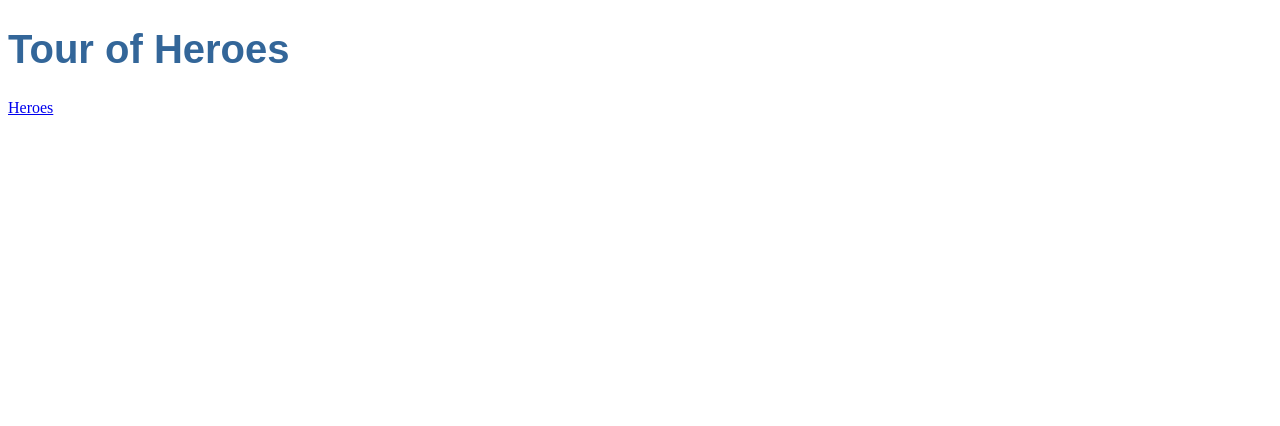
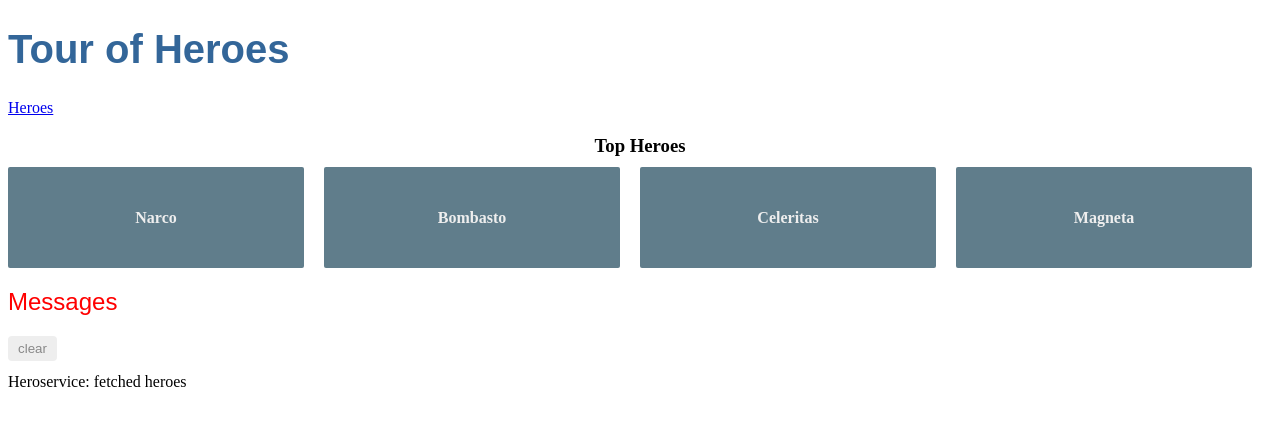
Before and after one commit to GraftonJ/tour-of-heroes, an Angular app: page /dashboard in a window 1280 px wide. Before the commit this address led to /. Shown: the top 426 px of the page. Built offline with nearby package versions, Linux system fonts and the light colour scheme.

Commit message:
Added dashboard and default route paths

```diff
--- a/src/app/app-routing.module.ts
+++ b/src/app/app-routing.module.ts
@@ -1,10 +1,13 @@
 import { NgModule } from '@angular/core';
 import { RouterModule, Routes } from '@angular/router'
 import { HeroesComponent } from './heroes/heroes.component'
+import { DashboardComponent } from './dashboard/dashboard.component'
 
 
 const routes: Routes = [
-  {path: 'heroes', component: HeroesComponent}
+  {path: 'heroes', component: HeroesComponent},
+  {path: 'dashboard', component: DashboardComponent},
+  {path: '', redirectTo: '/dashboard', pathMatch: 'full'},
 ]
 
 @NgModule({
--- a/src/app/dashboard/dashboard.component.css
+++ b/src/app/dashboard/dashboard.component.css
@@ -0,0 +1,63 @@
+/* DashboardComponent's private CSS styles */
+[class*='col-'] {
+  float: left;
+  padding-right: 20px;
+  padding-bottom: 20px;
+}
+[class*='col-']:last-of-type {
+  padding-right: 0;
+}
+a {
+  text-decoration: none;
+}
+*, *:after, *:before {
+  -webkit-box-sizing: border-box;
+  -moz-box-sizing: border-box;
+  box-sizing: border-box;
+}
+h3 {
+  text-align: center;
+  margin-bottom: 0;
+}
+h4 {
+  position: relative;
+}
+.grid {
+  margin: 0;
+}
+.col-1-4 {
+  width: 25%;
+}
+.module {
+  padding: 20px;
+  text-align: center;
+  color: #eee;
+  max-height: 120px;
+  min-width: 120px;
+  background-color: #607d8b;
+  border-radius: 2px;
+}
+.module:hover {
+  background-color: #eee;
+  cursor: pointer;
+  color: #607d8b;
+}
+.grid-pad {
+  padding: 10px 0;
+}
+.grid-pad > [class*='col-']:last-of-type {
+  padding-right: 20px;
+}
+@media (max-width: 600px) {
+  .module {
+    font-size: 10px;
+    max-height: 75px; }
+}
+@media (max-width: 1024px) {
+  .grid {
+    margin: 0;
+  }
+  .module {
+    min-width: 60px;
+  }
+}
--- a/src/app/dashboard/dashboard.component.ts
+++ b/src/app/dashboard/dashboard.component.ts
@@ -16,7 +16,7 @@
     this.getHeroes()
   }
 
-  getHeroues(): void {
+  getHeroes(): void {
     this.heroService.getHeroes()
     .subscribe(heroes => this.heroes = heroes.slice(1, 5))
   }
```
